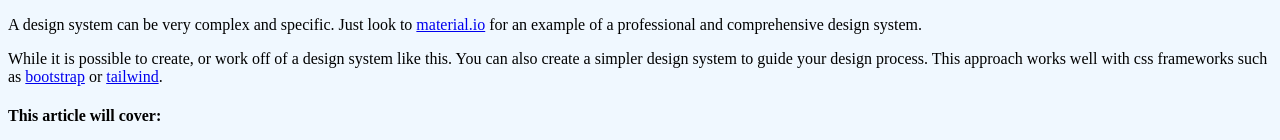
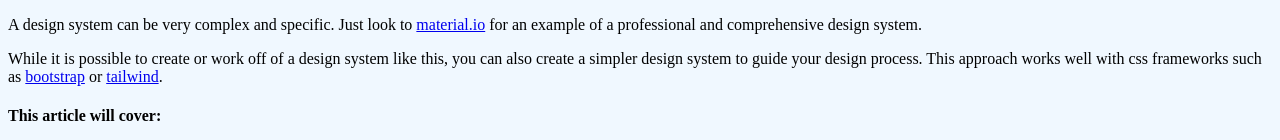
Before and after one commit to QDetective/cpnt201-a4, a plain HTML site: page blog.html in a window 1280 px wide. Shown: the part 366-506 px from the top of the page. Drawn offline with Linux system fonts and the light colour scheme.

Commit message:
Update blog.html
Edited intro wording so it flows better.

```diff
--- a/blog.html
+++ b/blog.html
@@ -33,7 +33,7 @@
         <h3>Intro</h3>
         <p>A design system can be very complex and specific. Just look to <a href="https://material.io"
             target="blank">material.io</a> for an example of a professional and comprehensive design system.</p>
-        <p>While it is possible to create, or work off of a design system like this. You can also create a simpler
+        <p>While it is possible to create or work off of a design system like this, you can also create a simpler
           design system to guide your design process. This approach works well with css frameworks such as <a
             href="https://getbootstrap.com" target="_blank">bootstrap</a> or <a href="https://" tailwindcss.com"
             target="_blank">tailwind</a>.</p>
```
